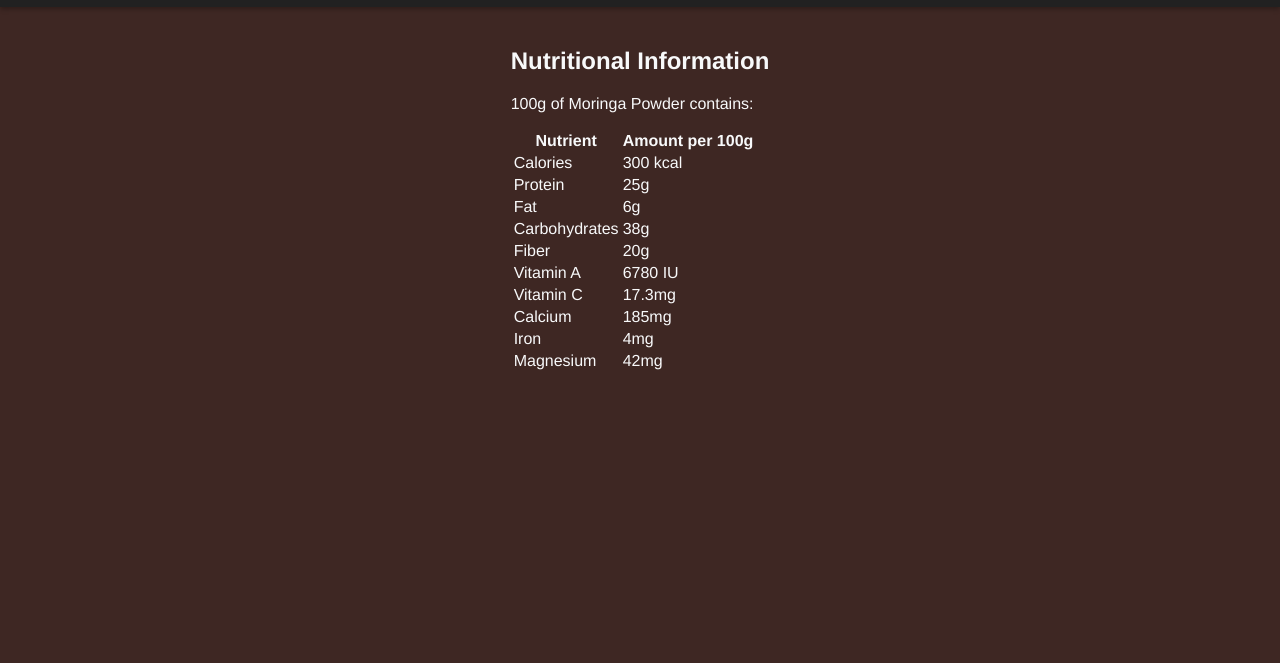
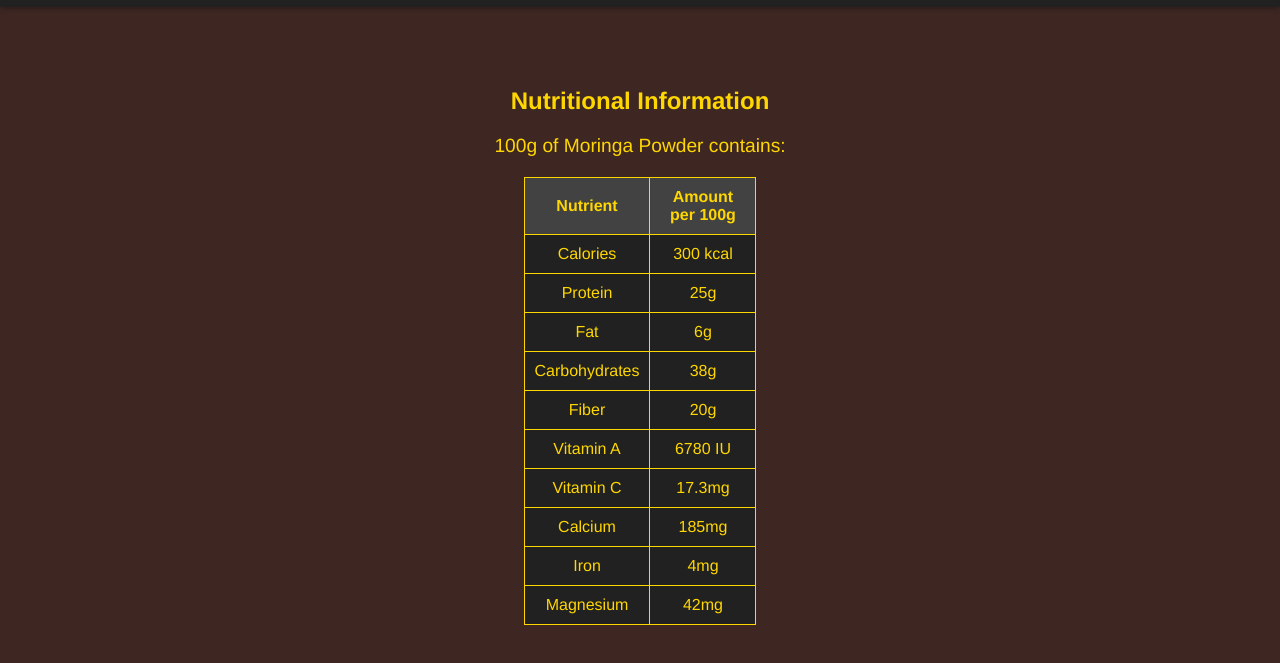
Before and after one commit to shakti5580/GLEE-ENTERPRISE-, a plain HTML site: page info.html in a window 1280 px wide. Shown: the part 63-726 px from the top of the page. Drawn offline with Linux system fonts and the light colour scheme.

Commit message:
Update styles.css

```diff
--- a/styles.css
+++ b/styles.css
@@ -124,3 +124,37 @@ main {
         width: 100%;
     }
 }
+
+/* Additional Styles for Nutrition Information Page */
+.nutrition-info {
+    text-align: center;
+    margin: 40px 0;
+    color: #FFD700; /* Gold text color */
+}
+
+.nutrition-info h2 {
+    margin-bottom: 20px;
+}
+
+.nutrition-info p {
+    font-size: 1.2em;
+    margin-bottom: 20px;
+}
+
+table {
+    width: 80%;
+    margin: 0 auto;
+    border-collapse: collapse;
+    background-color: #212121; /* Dark table background */
+    color: #FFD700; /* Gold text color */
+}
+
+th, td {
+    border: 1px solid #FFD700; /* Gold border color */
+    padding: 10px;
+    text-align: center;
+}
+
+th {
+    background-color: #424242; /* Darker background for table header */
+}
```
